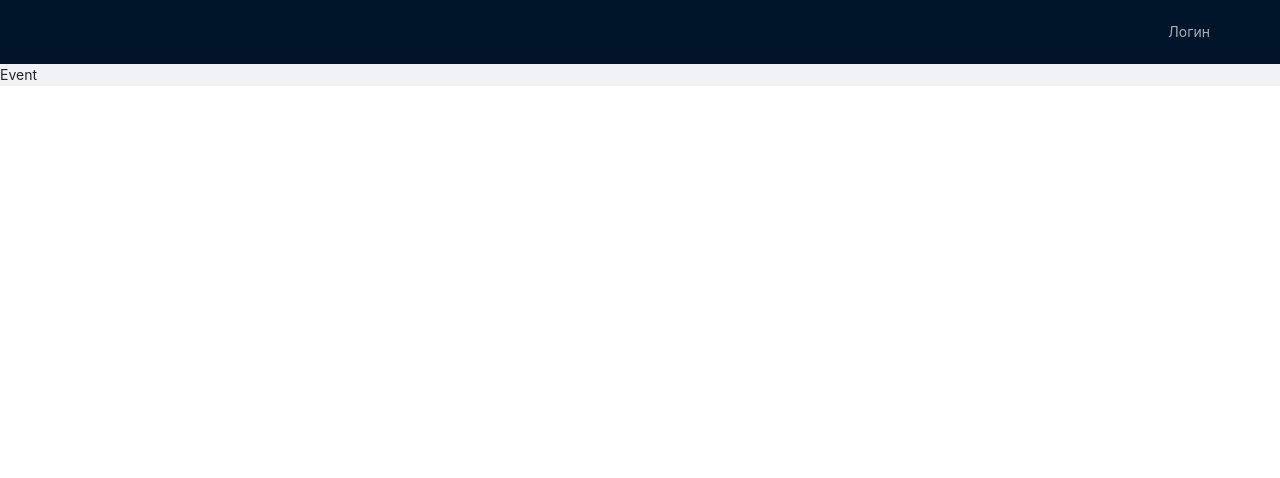
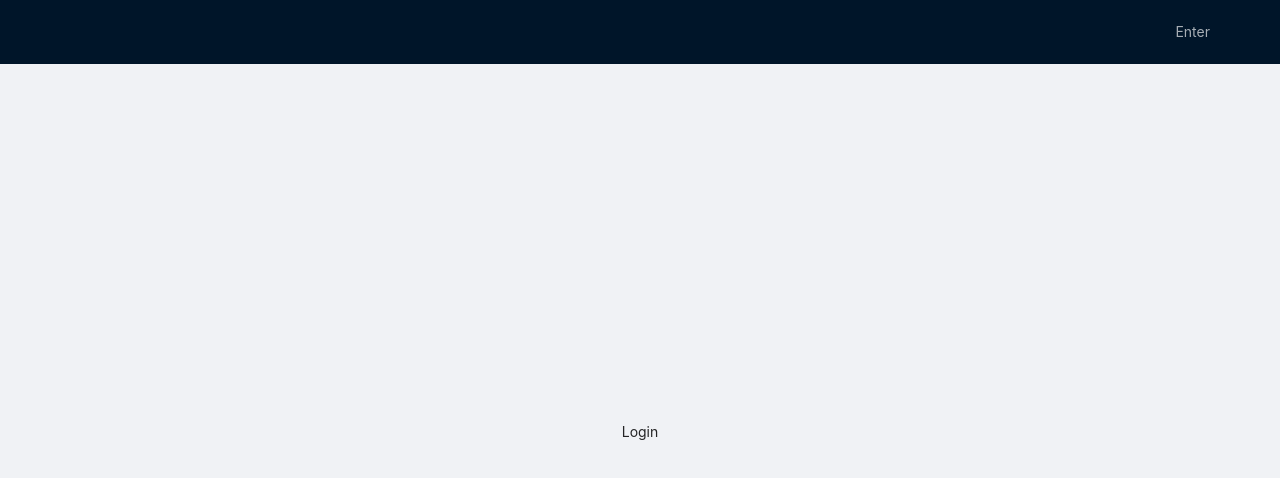
Before and after one commit to ADmtr2001/React-Educational-54-Calendar_Redux_TS_Ant, a React (Create React App) app: page /login in a window 1280 px wide. Before the commit this address led to /. Shown: the top 478 px of the page. Built offline with nearby package versions, Linux system fonts and the light colour scheme.

Commit message:
add authReducer. add Navbar

```diff
--- a/package.json
+++ b/package.json
@@ -13,7 +13,7 @@
     "@types/react-redux": "^7.1.20",
     "@types/react-router-dom": "^5.3.2",
     "@types/redux-thunk": "^2.1.0",
-    "antd": "^4.17.4",
+    "antd": "^4.16.9",
     "axios": "^0.24.0",
     "moment": "^2.29.1",
     "react": "^17.0.2",
--- a/src/App.css
+++ b/src/App.css
@@ -1 +1,5 @@
 @import '~antd/dist/antd.css';
+
+.h100 {
+    height: calc(100vh - 64px);
+}
--- a/src/components/AppRouter.tsx
+++ b/src/components/AppRouter.tsx
@@ -1,11 +1,12 @@
 import React from 'react';
 import {Switch, Route, Redirect} from "react-router-dom";
 import {privateRoutes, publicRoutes, RoutesNames} from "../routes";
+import {useTypedSelector} from "../hooks/useTypedSelector";
 
 const AppRouter = () => {
-  const auth = true;
+  const {isAuth} = useTypedSelector(state => state.auth);
   return (
-    auth
+    isAuth
       ? (<Switch>
         {privateRoutes.map(route =>
           <Route
--- a/src/components/Navbar.tsx
+++ b/src/components/Navbar.tsx
@@ -1,13 +1,44 @@
-import React, {FC} from 'react';
+import React, {FC, Fragment} from 'react';
 import {Layout, Menu, Row} from "antd";
+import {useHistory} from "react-router-dom";
+import {RoutesNames} from "../routes";
+import {useTypedSelector} from "../hooks/useTypedSelector";
 
 const Navbar: FC = () => {
+  const {isAuth} = useTypedSelector(state => state.auth);
+  const router = useHistory();
+
   return (
     <Layout.Header>
-      <Row justify='end'>
-        <Menu theme='dark' mode='horizontal'>
-          <Menu.Item key={1}>Логин</Menu.Item>
-        </Menu>
+      <Row justify="end">
+        {isAuth
+          ?
+          <>
+            <div style={{color: 'white'}}>
+              Arsen
+            </div>
+            <Menu theme="dark" mode="horizontal" selectable={false}>
+
+              <Menu.Item
+                onClick={() => console.log('Выйти')}
+                key={1}
+              >
+                Выйти
+              </Menu.Item>
+            </Menu>
+          </>
+          :
+          <>
+            <Menu theme="dark" mode="horizontal" selectable={false}>
+              <Menu.Item
+                onClick={() => router.push(RoutesNames.LOGIN)}
+                key={2}
+              >
+                Enter
+              </Menu.Item>
+            </Menu>
+          </>
+        }
       </Row>
     </Layout.Header>
   );
--- /dev/null
+++ b/src/hooks/useTypedSelector.ts
@@ -0,0 +1,4 @@
+import {TypedUseSelectorHook, useSelector} from "react-redux";
+import {RootState} from "../store";
+
+export const useTypedSelector: TypedUseSelectorHook<RootState> = useSelector;
--- a/src/pages/Login.tsx
+++ b/src/pages/Login.tsx
@@ -1,10 +1,13 @@
 import React, {FC} from 'react';
+import {Layout, Row} from "antd";
 
 const Login: FC = () => {
   return (
-    <div>
-      Login
-    </div>
+    <Layout>
+      <Row justify='center' align='middle' className='h100'>
+        Login
+      </Row>
+    </Layout>
   );
 };
 
--- a/src/store/index.ts
+++ b/src/store/index.ts
@@ -1,9 +1,8 @@
 import {applyMiddleware, combineReducers, createStore} from "redux";
 import thunk from 'redux-thunk';
+import reducers from './reducers';
 
-const rootReducer = combineReducers({
-
-});
+const rootReducer = combineReducers(reducers);
 
 export const store = createStore(rootReducer, applyMiddleware(thunk));
 
--- /dev/null
+++ b/src/store/reducers/auth/index.ts
@@ -0,0 +1,16 @@
+import {AuthAction, AuthActionsEnum, AuthState} from "./types";
+
+const initialState: AuthState = {
+  isAuth: false,
+};
+
+export default function authReducer(
+  state = initialState,
+  action: AuthAction): AuthState {
+  switch (action.type) {
+    case AuthActionsEnum.SET_AUTH:
+      return {...state, isAuth: action.payload}
+    default:
+      return state;
+  }
+}
--- /dev/null
+++ b/src/store/reducers/auth/types.ts
@@ -0,0 +1,14 @@
+export interface AuthState {
+  isAuth: boolean;
+}
+
+export enum AuthActionsEnum {
+  SET_AUTH = 'SET_AUTH',
+}
+
+interface SetAuthAction {
+  type: AuthActionsEnum.SET_AUTH;
+  payload: boolean;
+}
+
+export type AuthAction = SetAuthAction;
--- /dev/null
+++ b/src/store/reducers/index.ts
@@ -0,0 +1,5 @@
+import auth from './auth';
+
+export default {
+  auth,
+}
```
Also changed, not shown: 1 other file (tests, documents, lock files or other folders).
